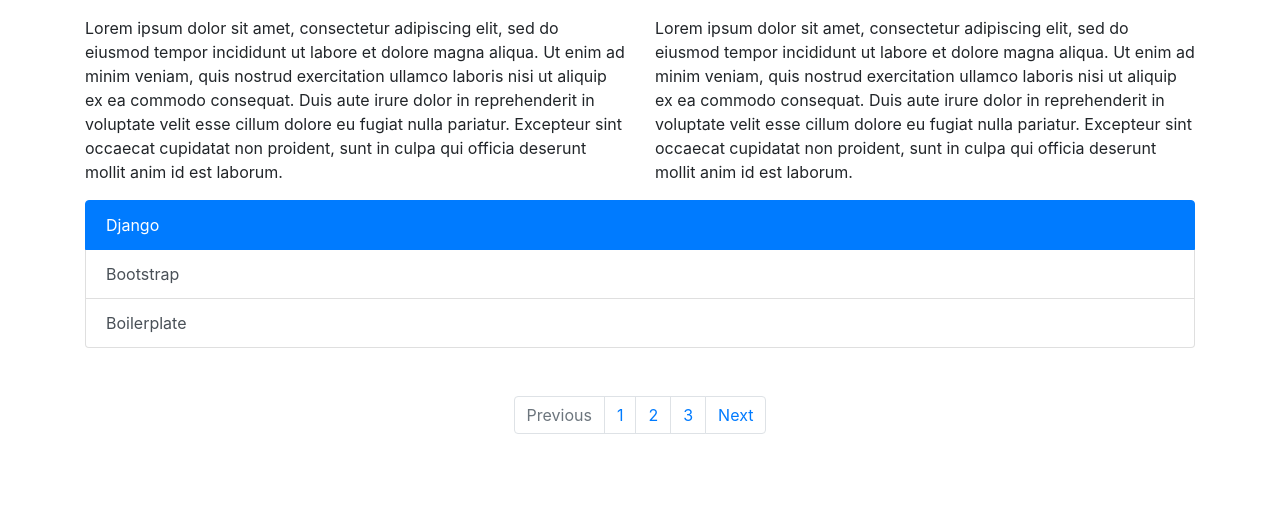
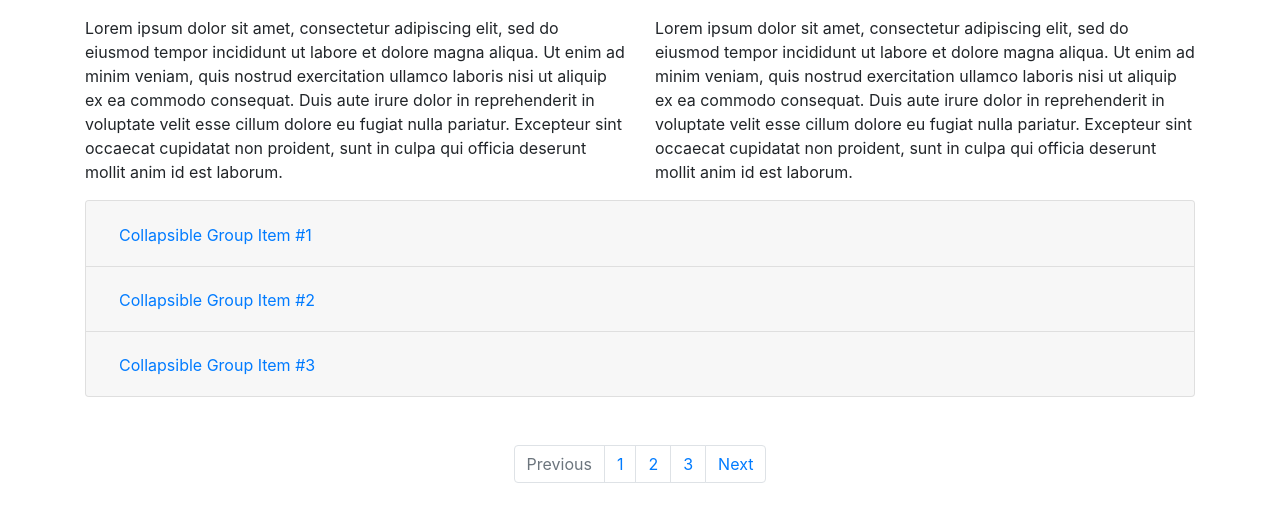
Before and after one commit to endormi/awesome-dj, a Django app: page /about/ in a window 1280 px wide. Shown: the part 182-704 px from the top of the page. Run offline with Django 3.2, Linux system fonts and the light colour scheme; some libraries are stand-ins or nearby versions.

Commit message:
Add accordion and update contact id

```diff
--- a/boilerplate/starter/templates/about.html
+++ b/boilerplate/starter/templates/about.html
@@ -32,11 +32,51 @@
   </div>
   </div>
 
-  <div class="list-group">
-    <button type="button" class="list-group-item list-group-item-action active">Django</button>
-    <button type="button" class="list-group-item list-group-item-action">Bootstrap</button>
-    <button type="button" class="list-group-item list-group-item-action">Boilerplate</button>
-  </div>
+  <div class="accordion" id="accordionExample">
+      <div class="card">
+        <div class="card-header" id="headingOne">
+          <h2 class="mb-0">
+            <button class="btn btn-link" type="button" data-toggle="collapse" data-target="#collapseOne" aria-expanded="true" aria-controls="collapseOne">
+              Collapsible Group Item #1
+            </button>
+          </h2>
+        </div>
+
+        <div id="collapseOne" class="collapse" aria-labelledby="headingOne" data-parent="#accordionExample">
+          <div class="card-body">
+            Anim pariatur cliche reprehenderit, enim eiusmod high life accusamus terry richardson ad squid. 3 wolf moon officia aute, non cupidatat skateboard dolor brunch. Food truck quinoa nesciunt laborum eiusmod. Brunch 3 wolf moon tempor, sunt aliqua put a bird on it squid single-origin coffee nulla assumenda shoreditch et. Nihil anim keffiyeh helvetica, craft beer labore wes anderson cred nesciunt sapiente ea proident. Ad vegan excepteur butcher vice lomo.
+          </div>
+        </div>
+      </div>
+      <div class="card">
+        <div class="card-header" id="headingTwo">
+          <h2 class="mb-0">
+            <button class="btn btn-link collapsed" type="button" data-toggle="collapse" data-target="#collapseTwo" aria-expanded="false" aria-controls="collapseTwo">
+              Collapsible Group Item #2
+            </button>
+          </h2>
+        </div>
+        <div id="collapseTwo" class="collapse" aria-labelledby="headingTwo" data-parent="#accordionExample">
+          <div class="card-body">
+            Anim pariatur cliche reprehenderit, enim eiusmod high life accusamus terry richardson ad squid. 3 wolf moon officia aute, non cupidatat skateboard dolor brunch. Food truck quinoa nesciunt laborum eiusmod. Brunch 3 wolf moon tempor, sunt aliqua put a bird on it squid single-origin coffee nulla assumenda shoreditch et. Nihil anim keffiyeh helvetica, craft beer labore wes anderson cred nesciunt sapiente ea proident. Ad vegan excepteur butcher vice lomo.
+          </div>
+        </div>
+      </div>
+      <div class="card">
+        <div class="card-header" id="headingThree">
+          <h2 class="mb-0">
+            <button class="btn btn-link collapsed" type="button" data-toggle="collapse" data-target="#collapseThree" aria-expanded="false" aria-controls="collapseThree">
+              Collapsible Group Item #3
+            </button>
+          </h2>
+        </div>
+        <div id="collapseThree" class="collapse" aria-labelledby="headingThree" data-parent="#accordionExample">
+          <div class="card-body">
+            Anim pariatur cliche reprehenderit, enim eiusmod high life accusamus terry richardson ad squid. 3 wolf moon officia aute, non cupidatat skateboard dolor brunch. Food truck quinoa nesciunt laborum eiusmod. Brunch 3 wolf moon tempor, sunt aliqua put a bird on it squid single-origin coffee nulla assumenda shoreditch et. Nihil anim keffiyeh helvetica, craft beer labore wes anderson cred nesciunt sapiente ea proident. Ad vegan excepteur butcher vice lomo.
+          </div>
+        </div>
+      </div>
+    </div>
 
 </div>
 
--- a/boilerplate/starter/templates/contact.html
+++ b/boilerplate/starter/templates/contact.html
@@ -29,7 +29,7 @@
     </div>
     <br>
       <div class="form-group">
-        <textarea class="form-control" id="exampleFormControlTextarea1" rows="7" placeholder="Your message..."></textarea>
+        <textarea class="form-control" id="messagecontent" rows="7" placeholder="Your message..."></textarea>
       </div>
   </form>
 </div>
```
